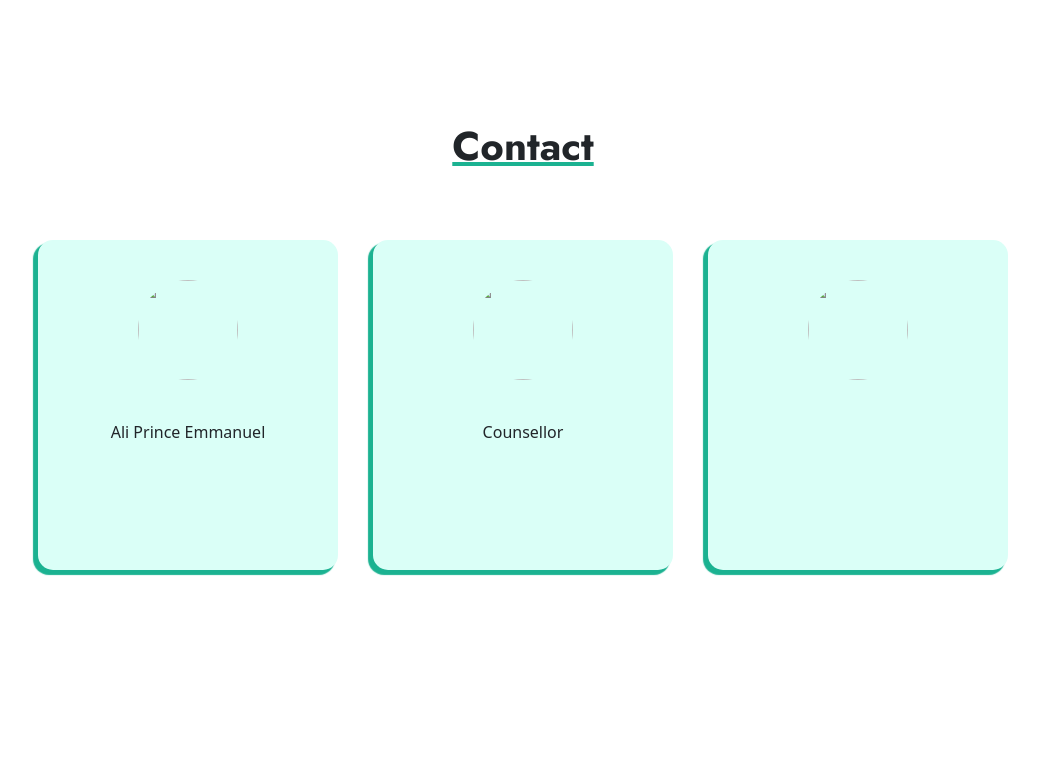
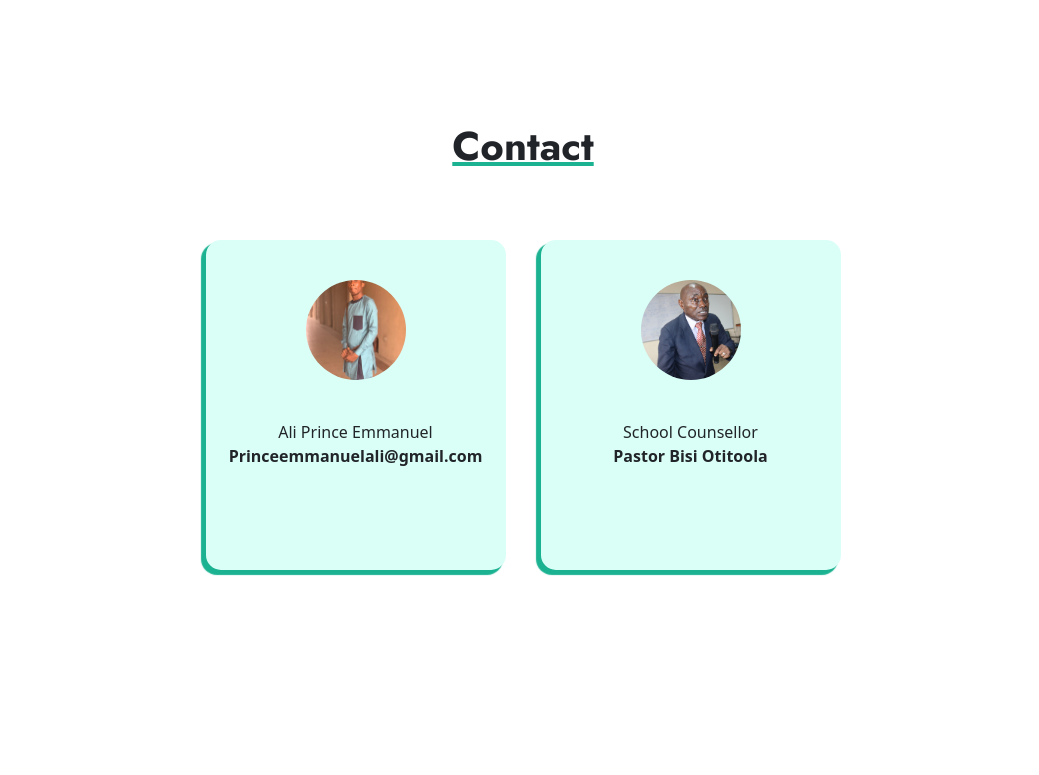
Before and after one commit to YoungAli/Real-counselling, a Django app: template templates/home.html in a window 1280 px wide. Shown: the part 2372-3147 px from the top of the page, without its empty margins (117-1156 px from the left). Run offline with Django 4.2, Linux system fonts and the light colour scheme; the template is opened without the code that fills it, so the values that code supplies are empty; some libraries are stand-ins or nearby versions.

Commit message:
update contact us section

```diff
--- a/templates/home.html
+++ b/templates/home.html
@@ -148,18 +148,16 @@
     <section id="contact">
         <img src="" alt="">
         <h2>Contact</h2>
-        <div id="con-wrapper">
+        <div id="con-wrapper" style="text-align: center;">
             <div>
-                <img src="" alt="">
-                <p>Ali Prince Emmanuel</p>
+                <img src="{% static 'images\live.jpg' %}" alt="">
+                <p>Ali Prince Emmanuel<br><span style="font-weight: 600;">Princeemmanuelali@gmail.com</span></p>
             </div>
             <div>
-                <img src="" alt="">
-                <p>Counsellor</p>
+                <img src="{% static 'images\counsellor.jpg' %}" alt="">
+                <p>School Counsellor<br><span style="font-weight: 600;">Pastor Bisi Otitoola</span></p>
             </div>
-            <div>
-                <img src="" alt="">
-            </div>
+
         </div>
     </section>
     <div id="footer">
```
Also changed, not shown: static/images/counsellor.jpg (added), static/images/live.jpg (added).
